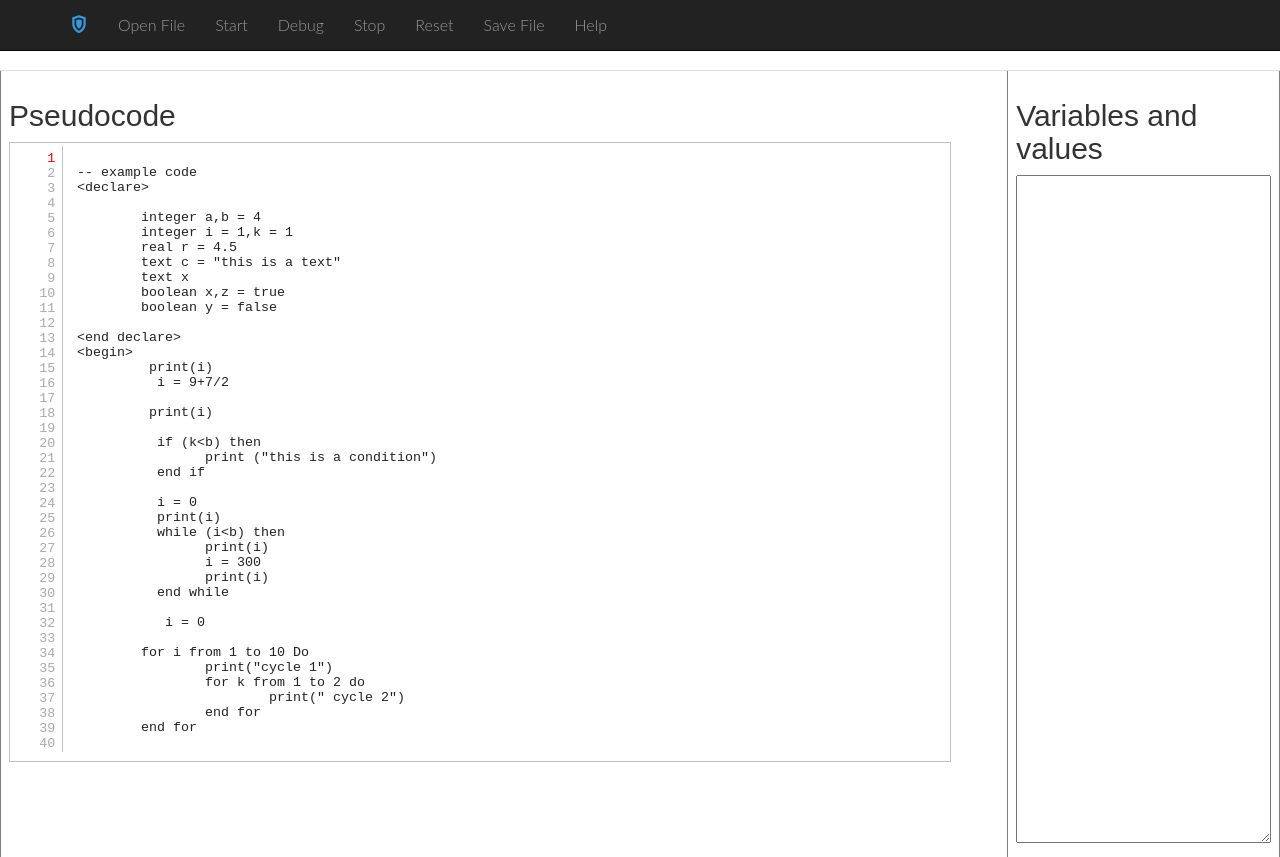
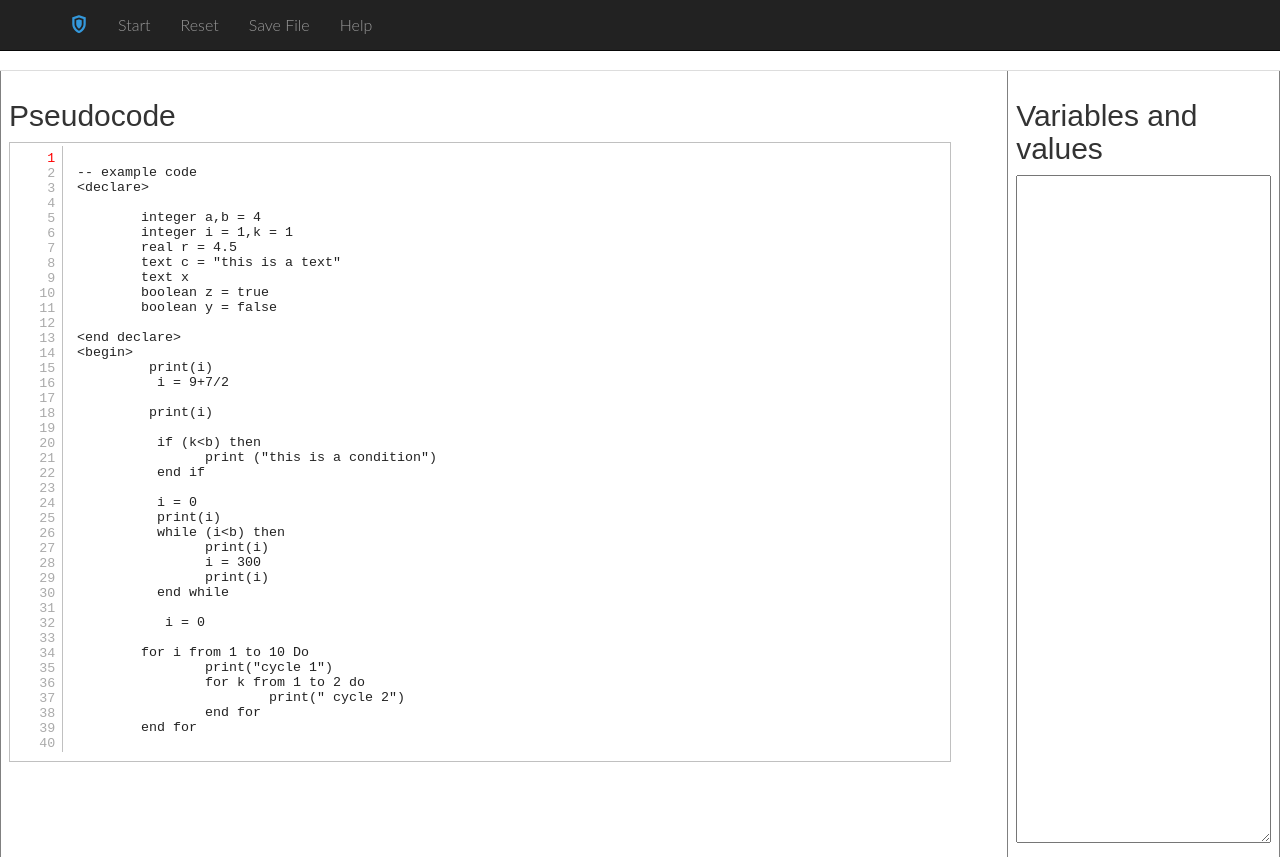
Before and after one commit to garciajarrison/garciajarrison.github.io, a plain HTML site: page index_en.html in a window 1280 px wide. Shown: the top 857 px of the page. Drawn offline with Linux system fonts and the light colour scheme.

Commit message:
Update index_en.html

```diff
--- a/index_en.html
+++ b/index_en.html
@@ -33,10 +33,7 @@
         </div>
         <div class="navbar-collapse collapse">
           <ul class="nav navbar-nav">
-			<li><a href="#home" class="smoothScroll">Open File</a></li>
             <li><a href="#home" onclick="inicializar()" class="smoothScroll">Start</a></li>
-			<li><a href="#team" class="smoothScroll">Debug</a></li>
-			<li><a href="#about" class="smoothScroll"> Stop</a></li>
 			<li><a href="#services" onclick="resetCampos()" class="smoothScroll"> Reset</a></li>
 			<li><a href="#" onclick="salvar()" type="button" name="Submit" value="descargar como txt" id="Submit" class="smoothScroll"> Save File</a></li>
 			<li><a href="#" class="smoothScroll"  data-toggle="modal" data-target="#ayuda"> Help</a></li>
@@ -85,7 +82,7 @@
 	real r = 4.5
 	text c = "this is a text"
 	text x
-	boolean x,z = true
+	boolean z = true
 	boolean y = false
 
 <end declare>
```
